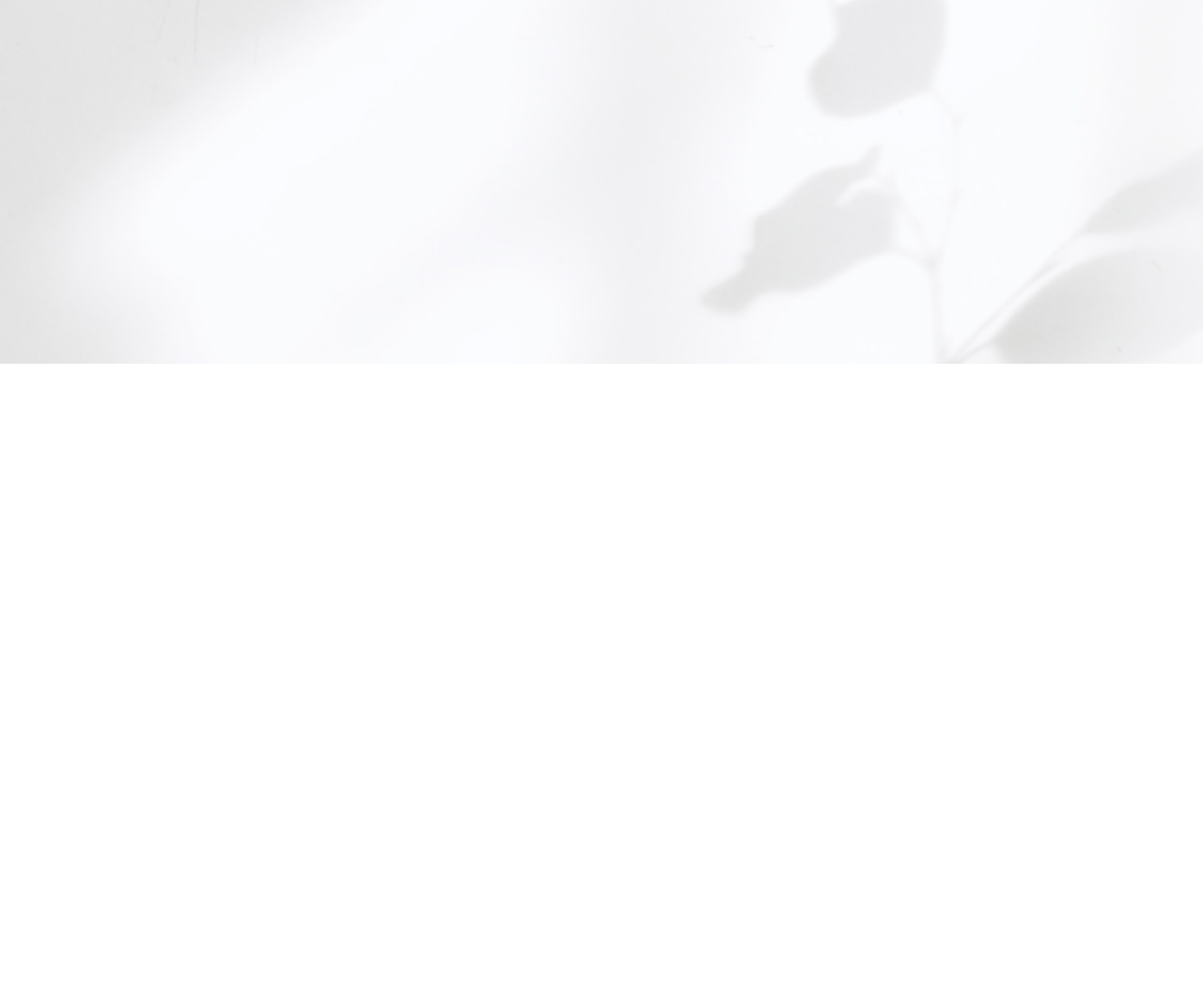
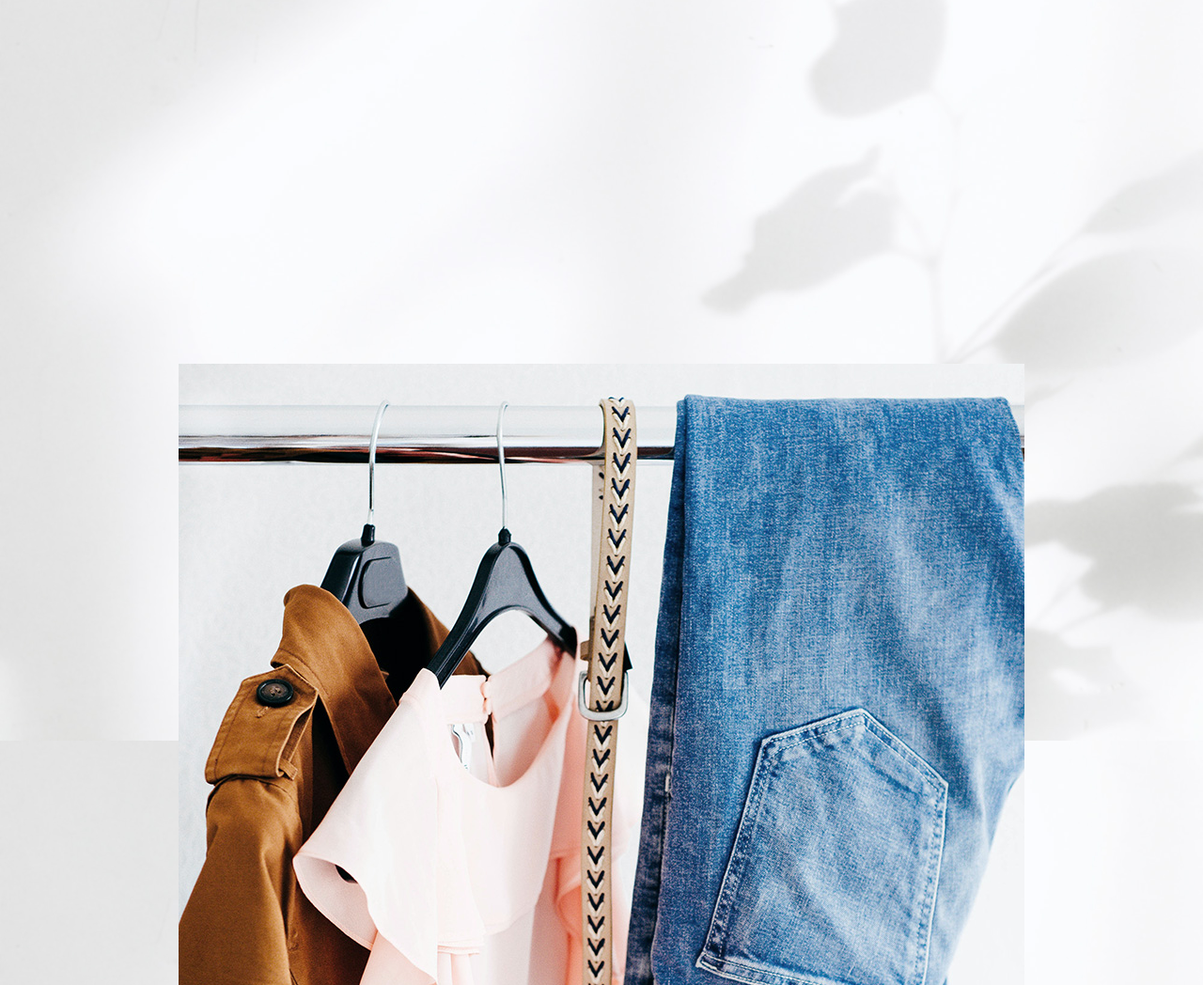
Before and after one commit to tatsu-narita/apparel, a plain HTML site: page index.html in a window 1280 px wide. Shown: the part 2092-3140 px from the top of the page at 94% size. Before the commit the page ends 2479 px from the top, so only its background shows below. Drawn offline with nearby package versions, Linux system fonts and the light colour scheme; some packages are replaced by stand-ins of ours.

Commit message:
update: html
class="shop"に画像追加

```diff
--- a/index.html
+++ b/index.html
@@ -94,6 +94,7 @@
                 営業時間: 11:00<br>
             </p>
         </div>
+        <img src="images/concept.jpg" alt="">
     </section>
 
 </body>
```
